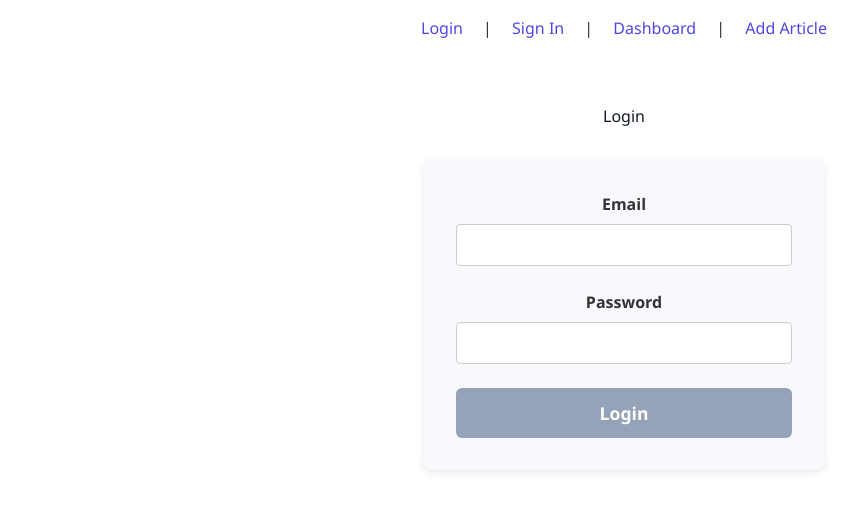
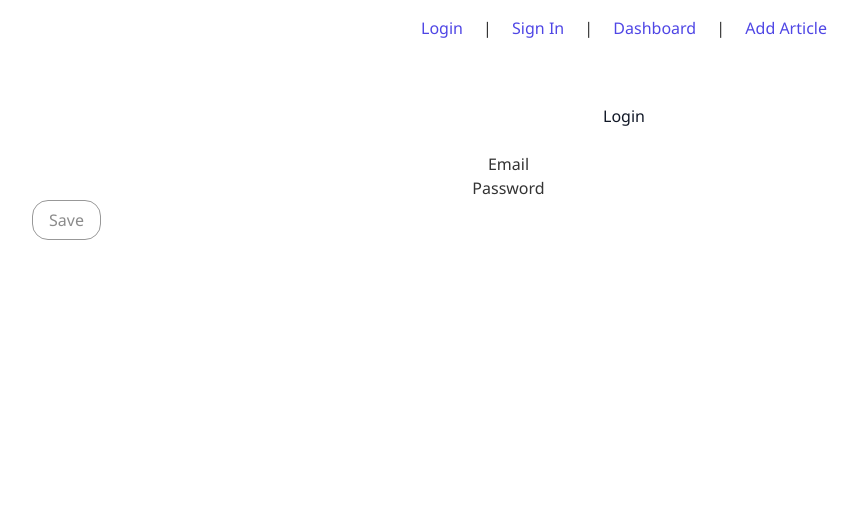
Before and after one commit to nargesabolhasan/vue-panel-admin, a Vue app: page /login in a window 1280 px wide. Shown: the top 510 px of the page, without its empty margins (16-873 px from the left). Built offline with nearby package versions, Linux system fonts and the light colour scheme; the HTML template or start-up script is replaced by a standard one.

Commit message:
[FEAT]Create atomic button

```diff
--- a/src/assets/styles/_colorVariables.scss
+++ b/src/assets/styles/_colorVariables.scss
@@ -6,6 +6,7 @@ $neutral_fg1_disabled: #cccccc;
 $neutral_bg1_hover: #f0f0f0;
 $neutral_bg1_press: #ebebeb;
 $neutral_bg1: #ffffff;
+$neutral_fg1_hover: #191919;
 $error: #d61e20;
 $error_hover: #ab181a;
 $error_disabled: #efa5a6;
--- a/src/components/LoginForm.vue
+++ b/src/components/LoginForm.vue
@@ -3,6 +3,7 @@ import { ref } from 'vue'
 import { defineProps } from 'vue'
 import { useForm, useField } from 'vee-validate'
 import * as yup from 'yup'
+import Button from '@/components/buttons/Button.vue'
 
 const props = defineProps({
   onsubmit: {
@@ -15,7 +16,10 @@ const loading = ref(false)
 
 const schema = yup.object({
   email: yup.string().email('Invalid email').required('Email is required'),
-  password: yup.string().min(6, 'Password must be at least 6 characters').required('Password is required'),
+  password: yup
+    .string()
+    .min(6, 'Password must be at least 6 characters')
+    .required('Password is required'),
 })
 
 const { handleSubmit, resetForm, meta } = useForm({
@@ -23,7 +27,11 @@ const { handleSubmit, resetForm, meta } = useForm({
 })
 
 const { value: email, errorMessage: emailError, handleBlur: emailBlur } = useField('email')
-const { value: password, errorMessage: passwordError, handleBlur: passwordBlur } = useField('password')
+const {
+  value: password,
+  errorMessage: passwordError,
+  handleBlur: passwordBlur,
+} = useField('password')
 
 const onSubmit = handleSubmit(async (values) => {
   loading.value = true
@@ -37,93 +45,26 @@ const onSubmit = handleSubmit(async (values) => {
 </script>
 
 <template>
-  <form @submit.prevent="onSubmit" novalidate class="login-form">
-    <div class="form-group">
+  <form @submit.prevent="onSubmit" novalidate>
+    <div>
       <label for="email">Email</label>
       <input id="email" v-model="email" type="email" @blur="emailBlur" />
-      <p class="error" v-if="emailError">{{ emailError }}</p>
+      <p class="text-error" v-if="emailError">{{ emailError }}</p>
     </div>
 
-    <div class="form-group">
+    <div>
       <label for="password">Password</label>
       <input id="password" v-model="password" type="password" @blur="passwordBlur" />
-      <p class="error" v-if="passwordError">{{ passwordError }}</p>
+      <p class="text-error" v-if="passwordError">{{ passwordError }}</p>
     </div>
-
-    <button
+    <Button
+      title="Save"
+      :disabled="loading || !meta.valid"
+      color="secondary"
+      :loading="loading"
       type="submit"
-      class="btn-submit"
-      :disabled="loading || !meta.valid"
-    >
-      <span v-if="loading">Loading...</span>
-      <span v-else>Login</span>
-    </button>
+      spinnerColor="gray"
+      spinnerSize="sm"
+    />
   </form>
 </template>
-
-<style lang="scss" scoped>
-.login-form {
-  max-width: 400px;
-  margin: 2rem auto;
-  padding: 2rem;
-  border-radius: 8px;
-  background: #f7f9fc;
-  box-shadow: 0 2px 8px rgba(0,0,0,0.1);
-  font-family: 'Segoe UI', Tahoma, Geneva, Verdana, sans-serif;
-
-  .form-group {
-    margin-bottom: 1.5rem;
-
-    label {
-      display: block;
-      font-weight: 600;
-      margin-bottom: 0.5rem;
-      color: #333;
-    }
-
-    input {
-      width: 100%;
-      padding: 0.5rem 0.75rem;
-      border: 1.5px solid #ccc;
-      border-radius: 4px;
-      font-size: 1rem;
-      transition: border-color 0.3s ease;
-
-      &:focus {
-        outline: none;
-        border-color: #3b82f6;
-        box-shadow: 0 0 5px rgba(59, 130, 246, 0.4);
-      }
-    }
-
-    .error {
-      margin-top: 0.25rem;
-      color: #e02424;
-      font-size: 0.875rem;
-      font-weight: 500;
-    }
-  }
-
-  .btn-submit {
-    width: 100%;
-    padding: 0.75rem;
-    background-color: #3b82f6;
-    color: white;
-    border: none;
-    border-radius: 6px;
-    font-size: 1.1rem;
-    font-weight: 700;
-    cursor: pointer;
-    transition: background-color 0.3s ease;
-
-    &:hover:not(:disabled) {
-      background-color: #2563eb;
-    }
-
-    &:disabled {
-      background-color: #94a3b8;
-      cursor: not-allowed;
-    }
-  }
-}
-</style>
--- /dev/null
+++ b/src/components/buttons/Button.vue
@@ -0,0 +1,43 @@
+<template>
+  <button
+    :disabled="disabled || loading"
+    :class="[
+      'h-10 px-4 py-2 rounded-2xl font-medium flex items-center justify-center transition-all duration-300',
+      colorClasses,
+      { 'opacity-50 cursor-not-allowed': disabled || loading },
+    ]"
+  >
+    <template v-if="loading">
+      <Spinner :size="spinnerSize ?? 'md'" :color="spinnerColor ?? 'gray'" />
+    </template>
+    <template v-else>
+      <span>{{ title }}</span>
+    </template>
+  </button>
+</template>
+
+<script lang="ts" setup>
+import { computed } from 'vue'
+import Spinner from '@/components/spinner/Spinner.vue'
+
+const props = defineProps<{
+  title: string
+  disabled?: boolean
+  color?: 'primary' | 'secondary' | 'danger'
+  loading?: boolean
+  spinnerColor?: 'primary' | 'white' | 'gray' | 'danger'
+  spinnerSize?: 'xs' | 'sm' | 'md' | 'lg'
+}>()
+
+const colorClasses = computed(() => {
+  switch (props.color) {
+    case 'secondary':
+      return 'bg-neutral border border-neutral_fg1 hover:bg-neutral_hover text-neutral_fg1_hover'
+    case 'danger':
+      return 'bg-error hover:bg-error_hover text-neutral_bg1'
+    case 'primary':
+    default:
+      return 'bg-primary hover:bg-primary_hover text-neutral_bg1'
+  }
+})
+</script>
--- /dev/null
+++ b/src/components/spinner/Spinner.vue
@@ -0,0 +1,35 @@
+<template>
+  <div :class="['animate-spin', sizeClass, colorClass]" role="status">
+    <svg class="w-full h-full" xmlns="http://www.w3.org/2000/svg" fill="none" viewBox="0 0 24 24">
+      <circle class="opacity-25" cx="12" cy="12" r="10" stroke="currentColor" stroke-width="4" />
+      <path class="opacity-75" fill="currentColor" d="M4 12a8 8 0 018-8v4a4 4 0 00-4 4H4z" />
+    </svg>
+  </div>
+</template>
+
+<script lang="ts" setup>
+import { computed } from 'vue'
+
+const props = defineProps<{
+  size?: 'xs' | 'sm' | 'md' | 'lg'
+  color?: 'primary' | 'white' | 'gray' | 'danger'
+}>()
+
+const sizeClass = computed(() => {
+  return {
+    xs: 'w-4 h-4',
+    sm: 'w-5 h-5',
+    md: 'w-6 h-6',
+    lg: 'w-8 h-8',
+  }[props.size || 'md']
+})
+
+const colorClass = computed(() => {
+  return {
+    primary: 'text-primary',
+    white: 'text-neutral_bg1',
+    gray: 'text-neutral_fg1',
+    danger: 'text-error',
+  }[props.color || 'primary']
+})
+</script>
--- a/tailwind.config.js
+++ b/tailwind.config.js
@@ -16,6 +16,7 @@ module.exports = {
         error_hover: '#ab181a',
         error_disabled: '#efa5a6',
         neutral_st2: '#cccccc',
+        neutral_fg1_hover: '#191919',
       },
     },
   },
```
